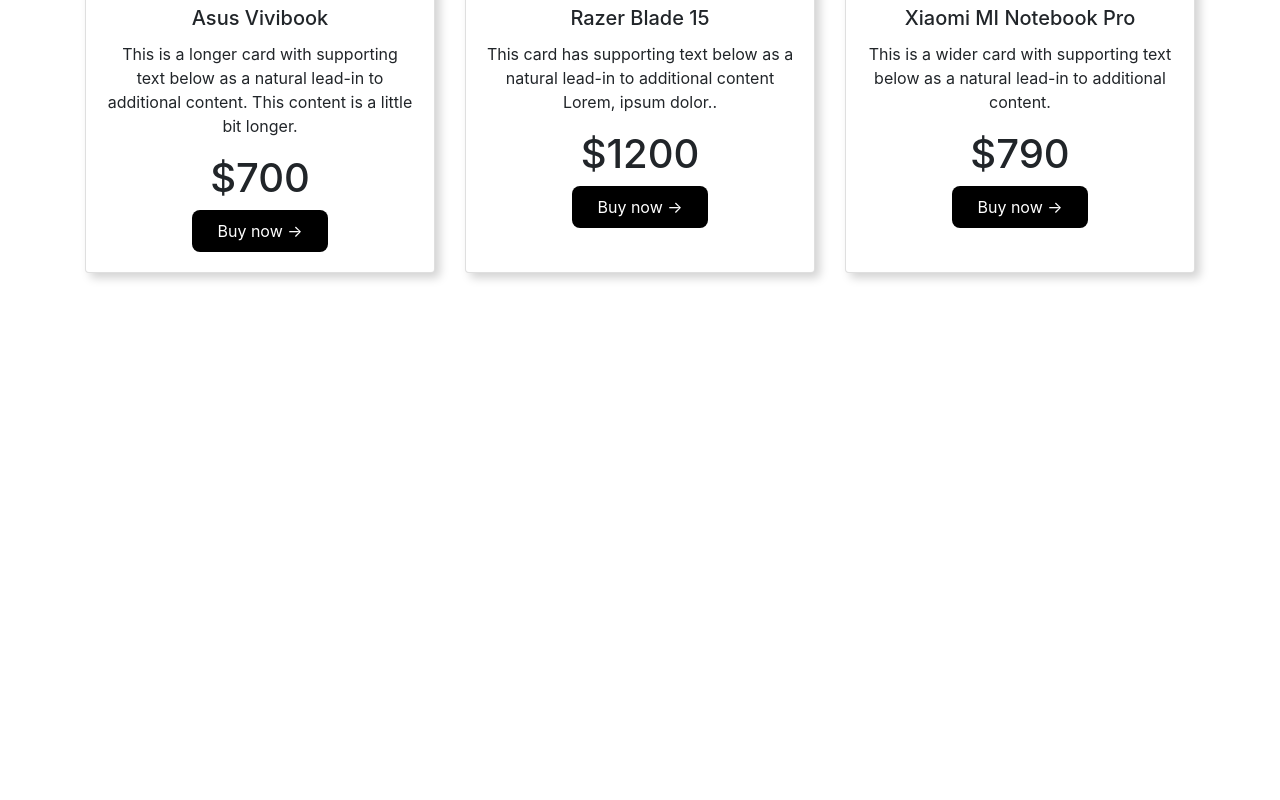
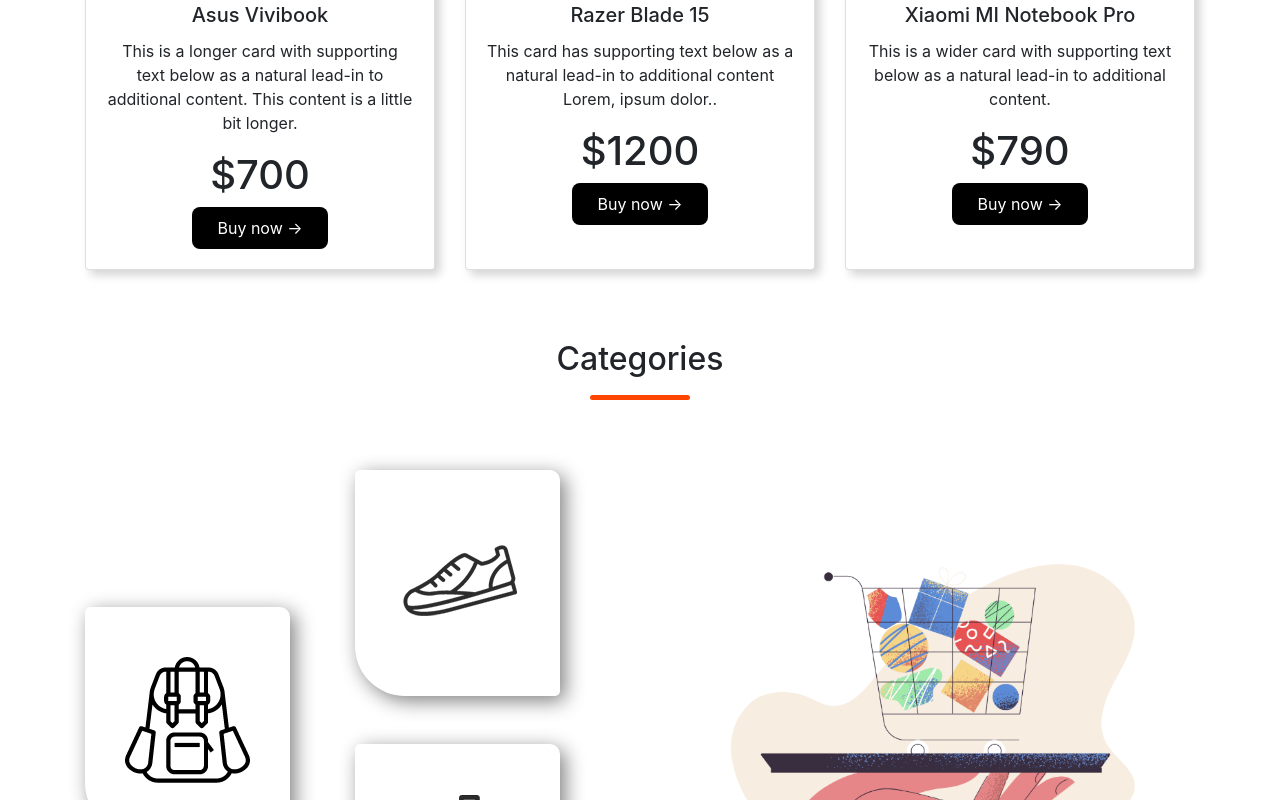
Before and after one commit to tomnoy/HOT-GADGETS, a plain HTML site: page index.html in a window 1280 px wide. Shown: the part 2000-2800 px from the top of the page. Before the commit the page ends 2343 px from the top, so only its background shows below. Drawn offline with nearby package versions, Linux system fonts and the light colour scheme.

Commit message:
at last 2nd website done

```diff
--- a/index.html
+++ b/index.html
@@ -12,7 +12,7 @@
     <!--NAV BAR -->
         <div class="container">
             <nav class="navbar navbar-expand-md navbar-light bg-white">
-                <img src="images/logo.png" alt="">
+                <img class="tonmoy" src="images/tonmoydd.png" alt="">
                 <button class="navbar-toggler" type="button" data-toggle="collapse" data-target="#navbarNavAltMarkup" aria-controls="navbarNavAltMarkup" aria-expanded="false" aria-label="Toggle navigation">
                   <span class="navbar-toggler-icon"></span>
                 </button>
@@ -59,7 +59,7 @@
                             <button class="buy-now-button">Buy now ></button>
                           </div>
                           <div class="col-md-7">
-                            <img src="images/banner-products/slider-1.png" class="d-block w-100" alt="...">\
+                            <img src="images/banner-products/slider-1.png" class="d-block w-100" alt="...">
                           </div>
                       </div>
 
@@ -171,9 +171,39 @@
                   </div>
                 </div>
               </div>
+        </div>
 
 
-        </div>
+        <!-- THIRD PART -->
+
+          <div class="container">
+            <h2 class="cete">Categories</h2> <hr>
+          </div>
+          <div class="container">
+
+              <div  class="row align-items-center">
+                <div class="col-lg-3">
+                  <img class="last" src="images/Categories/bag.png" alt="">
+                </div>
+                <div  class="col-md-3">
+                  <div class="row"><img class="last" src="images/Categories/shoe.png" alt=""> </div> <br> <br>
+                 <div class="row"> <img class="last" src="images/Categories/perfume.png" alt=""></div>
+
+
+                </div>
+
+                <div class="col-sm-6">
+                  <img class="last-img" src="images/Categories/pale-order.png" alt="">
+
+                </div>
+              </div> <br> <br>
+              <footer class="fff">
+                ⒸAll right reserved by TONMOY-2020
+              </footer>
+
+
+          </div>
+
 
 
 
--- a/style.css
+++ b/style.css
@@ -43,3 +43,30 @@
     height: 80px;
     line-height: 0px;
 }
+.cete{
+    text-align: center;
+}
+.container hr{
+    border-top: none;
+    border-left: none;
+    border-right: none;
+    border-bottom: 5px solid orangered;
+    width: 100px;
+    border-radius: 10px;
+}
+.last{
+    border-radius: 5px 10px 5px 50px;
+    box-shadow:5px 5px 20px grey;
+    padding: 50px 40px;
+}
+.last-img{
+    width: 100%;
+}
+.fff{
+    text-align: center;
+    color: indianred;
+}
+.tonmoy{
+    shadow: 10px 10px 50px blue
+    ;
+}
```
Also changed, not shown: images/tonmoydd.png (added), images/tonmoyff.png (added).
